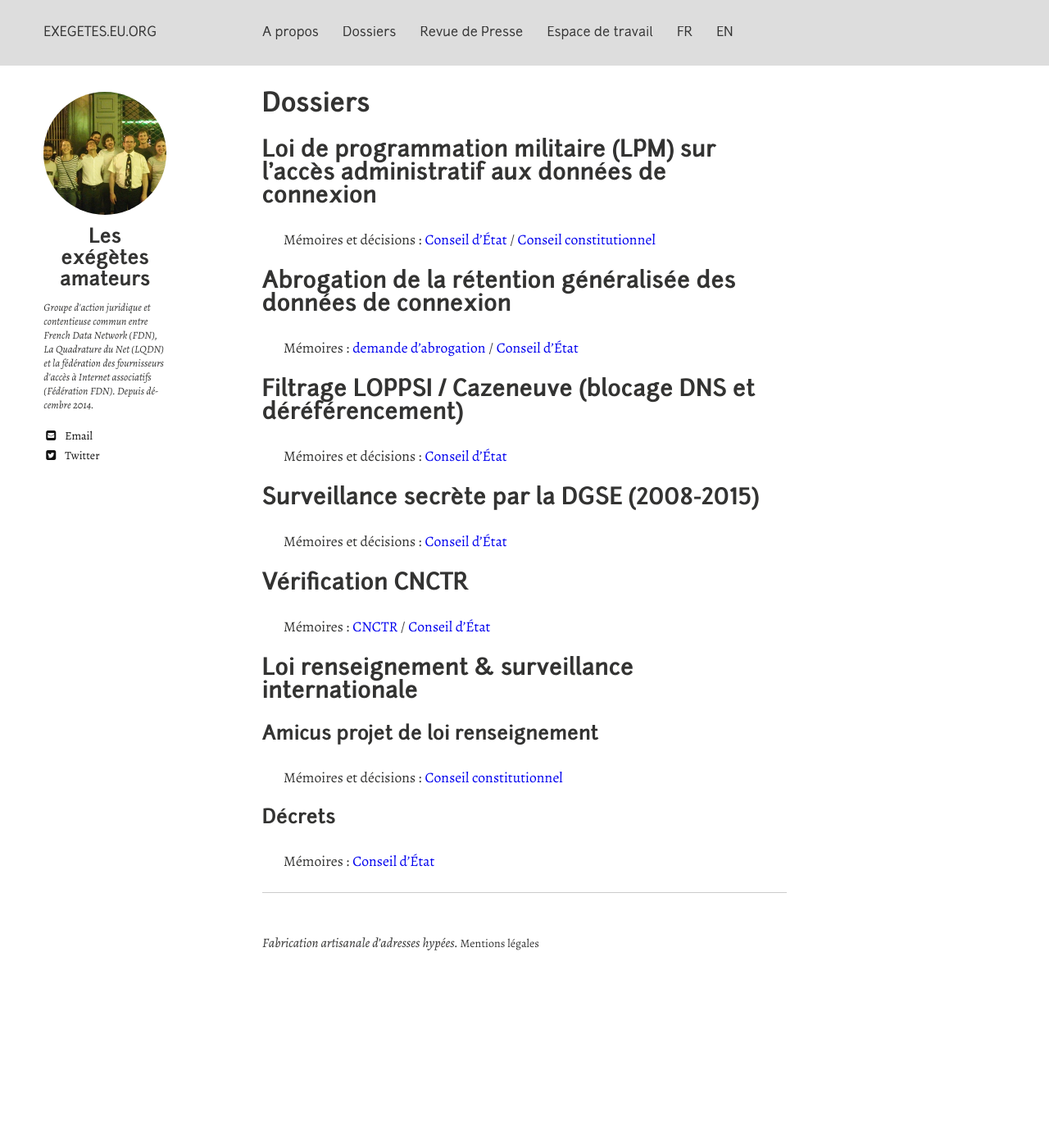
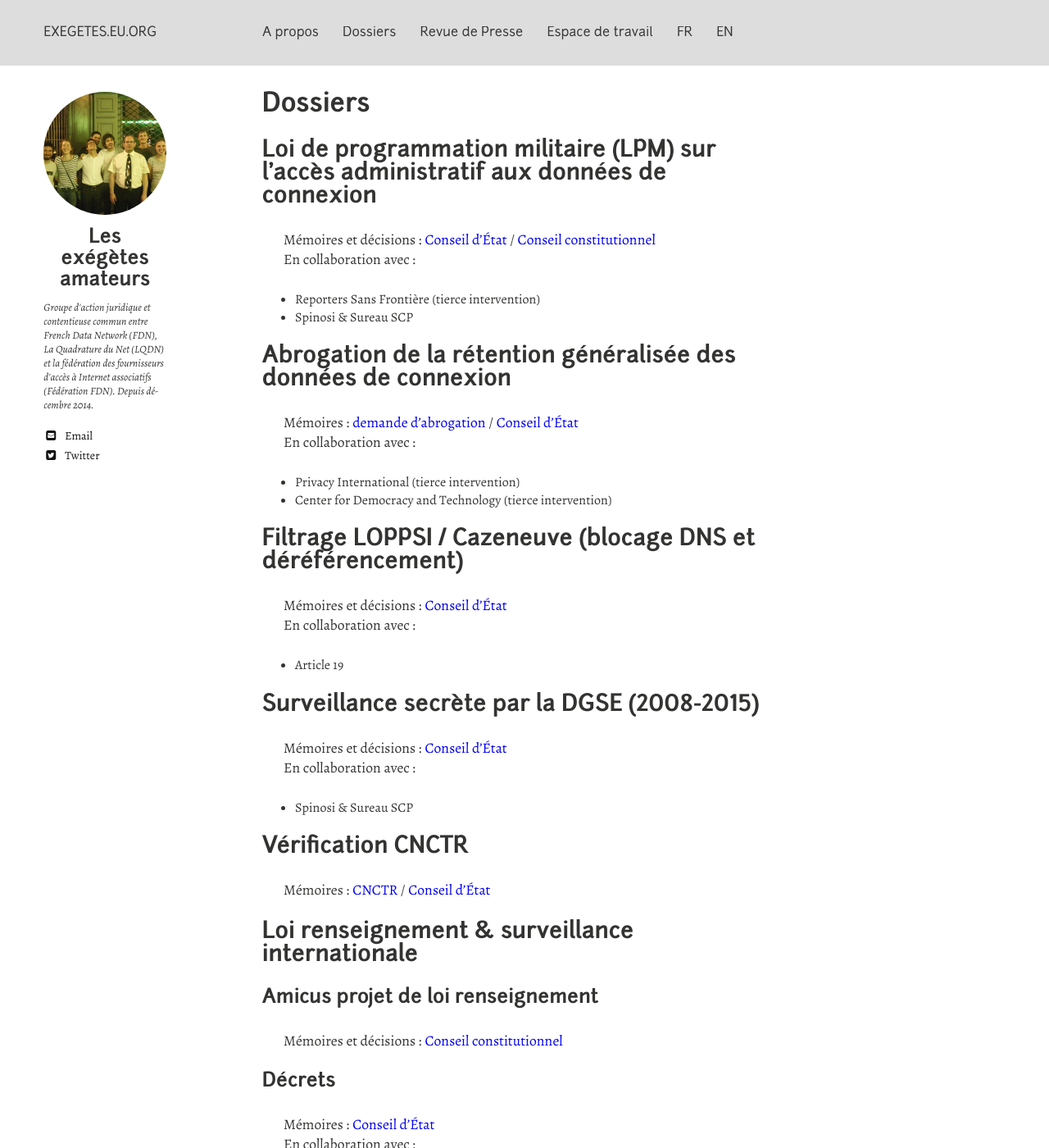
Before and after one commit to hugoroy/exegetes-web, a Jekyll site: the page built from dossiers/index.md, in a window 1280 px wide and 1400 px high. Shown: the whole window at 82% size. Built offline with Jekyll 4.4.1, drawn with Linux system fonts in a browser that asks for light colours; nearby versions of some CDN libraries; some of the changed text lies outside the part shown.

Commit message:
ajouts collaborations

```diff
--- a/dossiers/index.md
+++ b/dossiers/index.md
@@ -9,17 +9,35 @@ modified: 2016-02-02
 
 Mémoires et décisions : [Conseil d'État][lpmCEtat] / [Conseil constitutionnel][lpmCConst]
 
+En collaboration avec :
+
+- Reporters Sans Frontière (tierce intervention)
+- Spinosi & Sureau SCP
+
 ## Abrogation de la rétention généralisée des données de connexion
 
 Mémoires : [demande d'abrogation][abrogationretentiondemande] / [Conseil d'État][abrogationretentionCEtat]
+
+En collaboration avec :
+
+- Privacy International (tierce intervention)
+- Center for Democracy and Technology (tierce intervention)
 
 ## Filtrage LOPPSI / Cazeneuve (blocage DNS et déréférencement)
 
 Mémoires et décisions : [Conseil d'État][filtragecazeneuveCEtat]
 
+En collaboration avec :
+
+- Article 19
+
 ## Surveillance secrète par la DGSE (2008-2015)
 
 Mémoires et décisions : [Conseil d'État][secretdgseCEtat]
+
+En collaboration avec :
+
+- Spinosi & Sureau SCP
 
 ## Vérification CNCTR
 
@@ -35,6 +53,10 @@ Mémoires et décisions : [Conseil constitutionnel][amicusrenseignement]
 
 Mémoires : [Conseil d'État][renseignementCEtat]
 
+En collaboration avec :
+
+- Spinosi & Sureau SCP
+
 [abrogationretentiondemande]: /recours/abrogationretention/demande/
 [abrogationretentionCEtat]: /recours/abrogationretention/CEtat/
 [amicusrenseignement]: /recours/amicusrenseignement/
```
